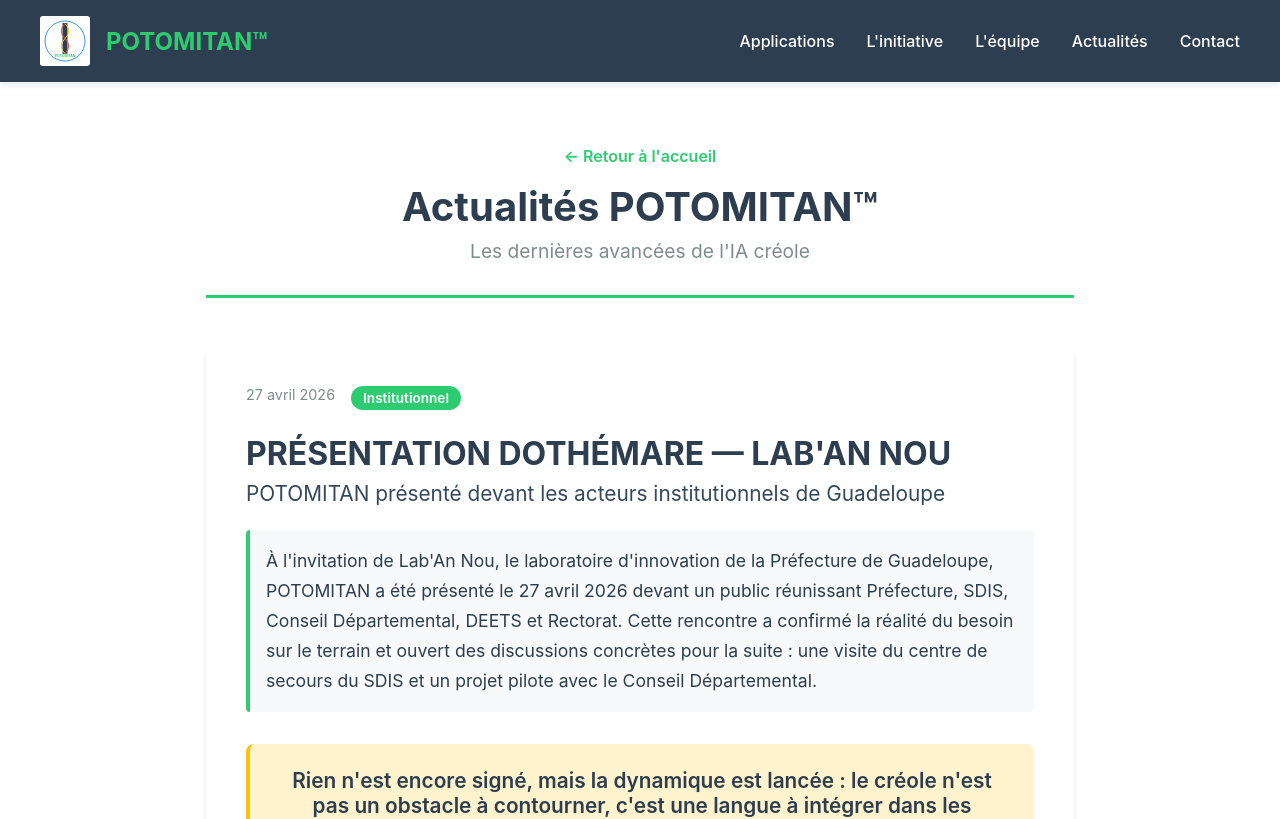
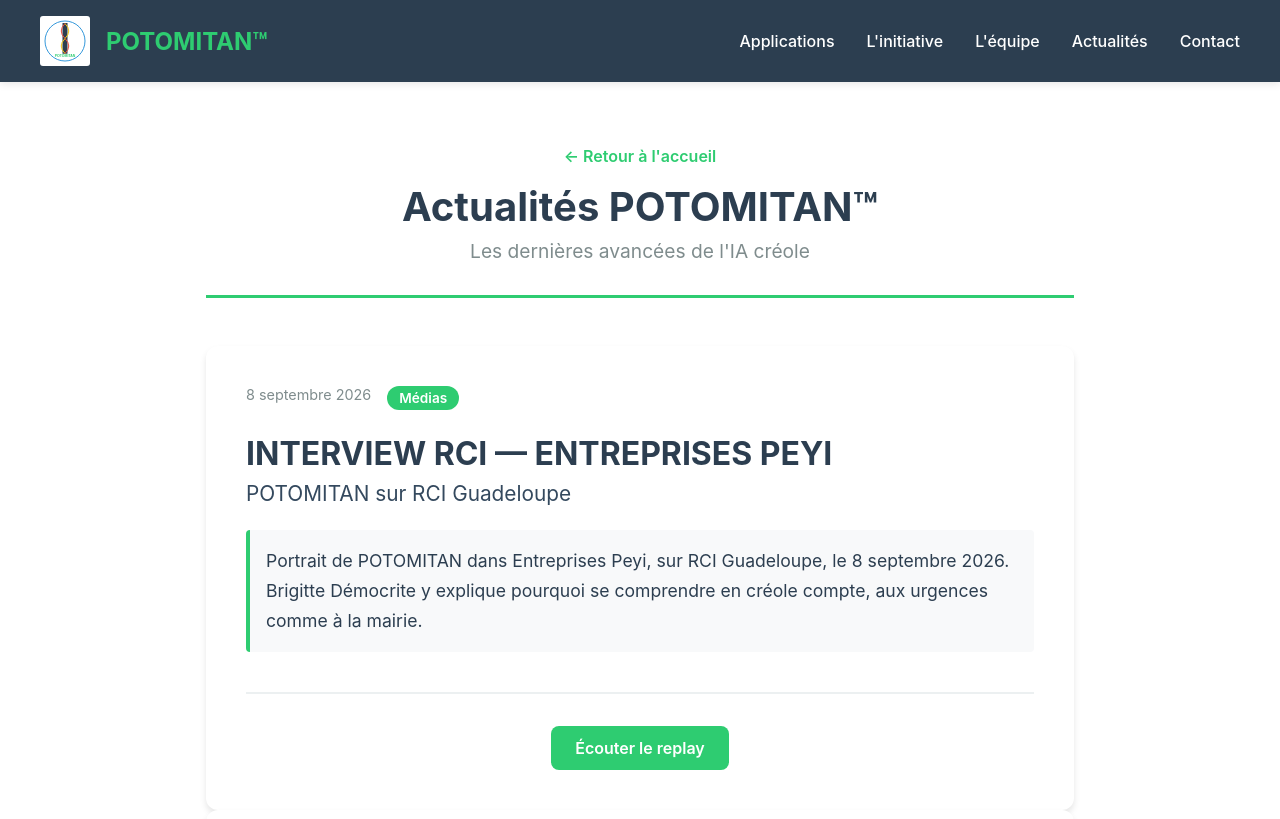
Before and after one commit to Brdcie/potomitan-landing, a React (Vite) app: page /actualites in a window 1280 px wide. Shown: the top 819 px of the page. Built offline with nearby package versions, Linux system fonts and the light colour scheme.

Commit message:
Actualités : interview RCI Entreprises Peyi du 8 septembre 2026
Article en tête de la page Actualités, avec le lien du replay RCI.
L'encart « Dernière actualité » de la page d'accueil y renvoie.

```diff
--- a/src/components/Reconnaissance.jsx
+++ b/src/components/Reconnaissance.jsx
@@ -89,7 +89,7 @@ const Reconnaissance = () => {
 
       <div className="reconnaissance-news">
         <span className="news-label">Dernière actualité :</span>
-        <span className="news-title">Présentation Dothémare — Lab'An Nou, 27 avril 2026</span>
+        <span className="news-title">Interview RCI — Entreprises Peyi, 8 septembre 2026</span>
         <a href="/actualites" className="news-link">Lire l'article complet →</a>
       </div>
     </section>
--- a/src/pages/Actualites.jsx
+++ b/src/pages/Actualites.jsx
@@ -11,6 +11,28 @@ const Actualites = () => {
         <h1>Actualités POTOMITAN™</h1>
         <p className="subtitle">Les dernières avancées de l'IA créole</p>
       </div>
+
+      <article className="actualite-article">
+        <div className="article-header">
+          <span className="article-date">8 septembre 2026</span>
+          <span className="article-tag">Médias</span>
+        </div>
+
+        <h2>INTERVIEW RCI — ENTREPRISES PEYI</h2>
+        <h3>POTOMITAN sur RCI Guadeloupe</h3>
+
+        <p className="intro">
+          Portrait de POTOMITAN dans Entreprises Peyi, sur RCI Guadeloupe, le 8 septembre 2026.
+          Brigitte Démocrite y explique pourquoi se comprendre en créole compte, aux urgences
+          comme à la mairie.
+        </p>
+
+        <div className="article-cta">
+          <a href="https://rci.fm/guadeloupe/emission/Entreprises-peyi-GP/Entreprises-Peyi-POTOMITAN-avec-Brigitte-DEMOCRITE-sa-fondatrice" target="_blank" rel="noopener noreferrer" className="btn-primary">
+            Écouter le replay
+          </a>
+        </div>
+      </article>
 
       <article className="actualite-article">
         <div className="article-header">
```
